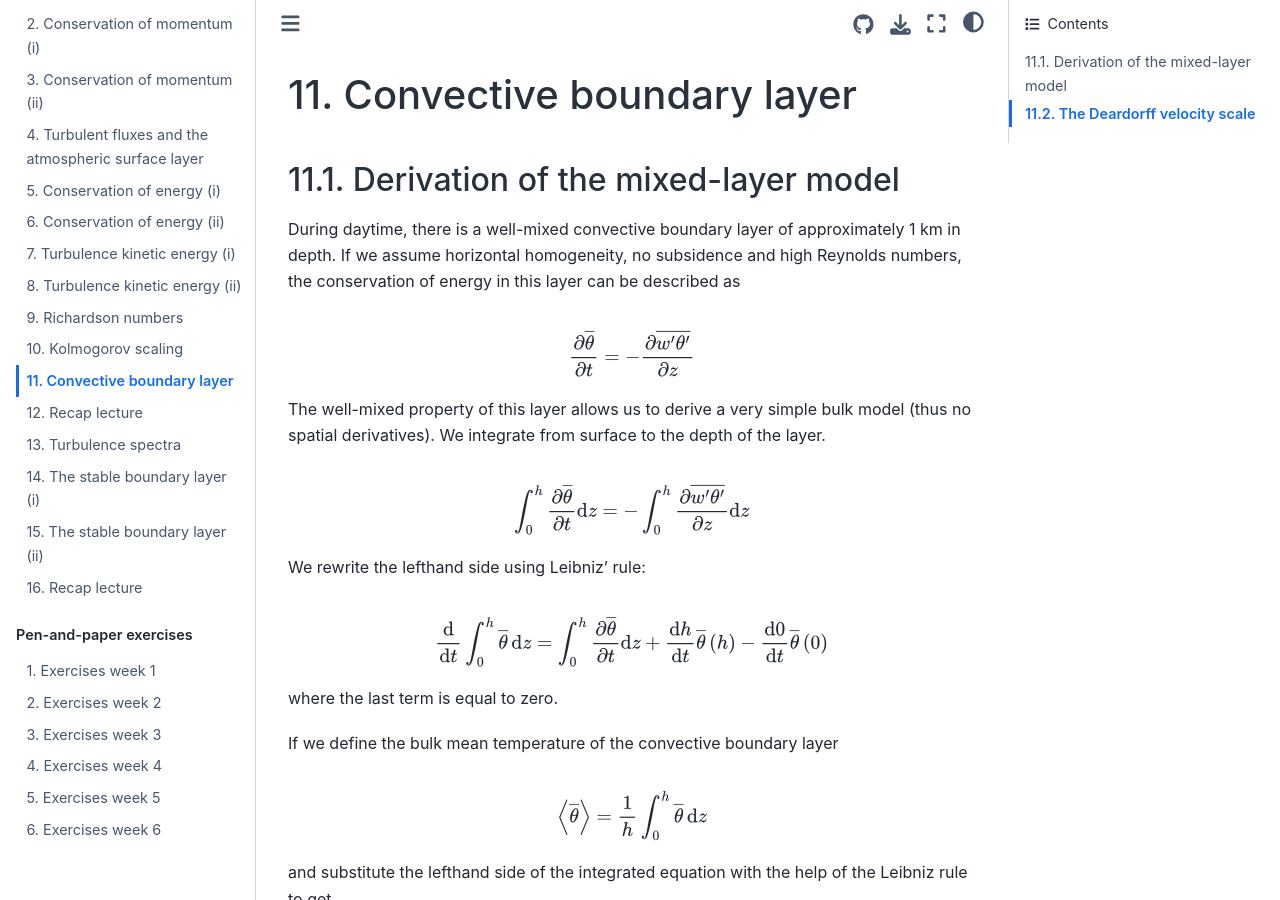
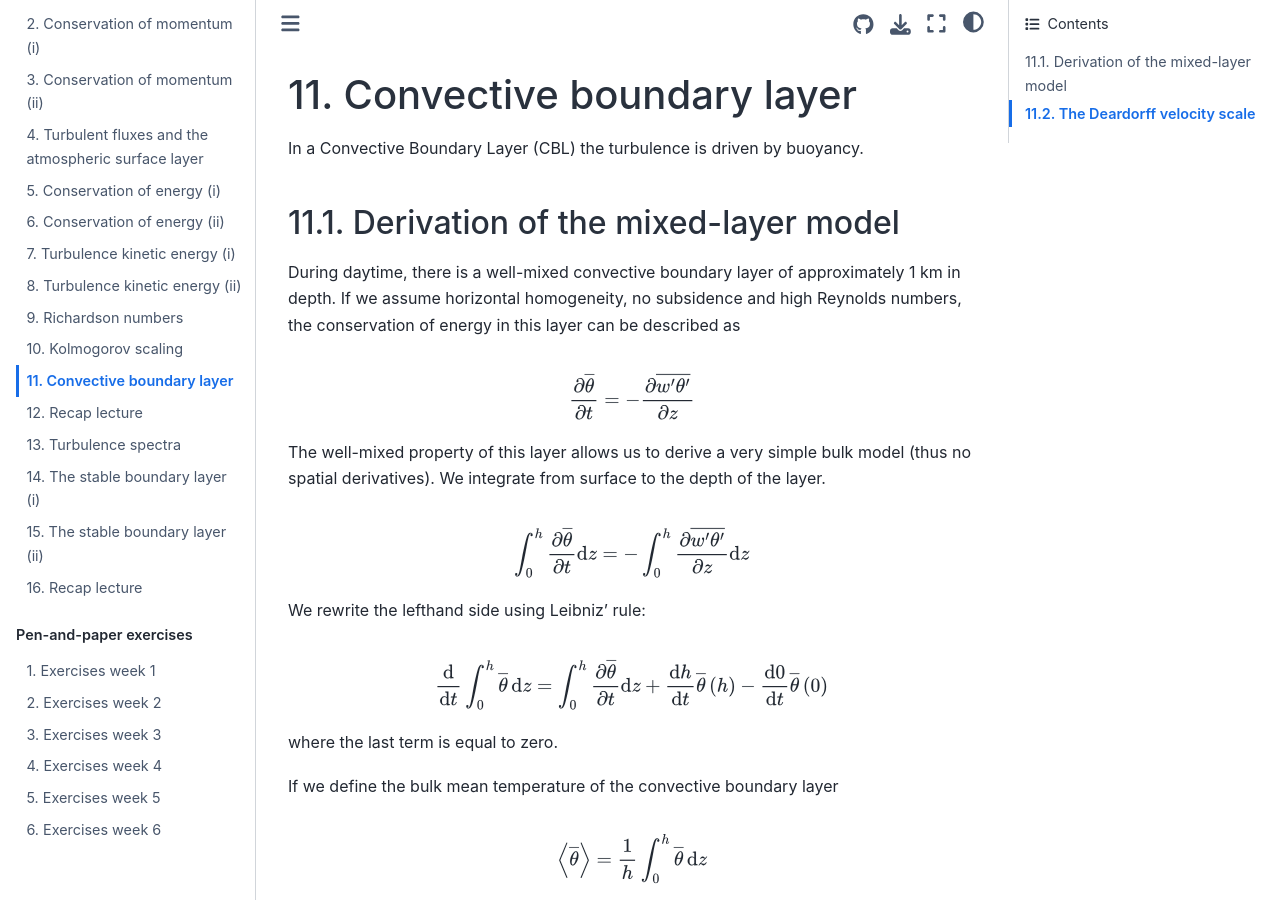
Before and after one commit to boundary-layer-meteo/boundary-layer-meteo.github.io, a Jupyter Book: the page built from lectures/11_cbl.md, in a window 1280 px wide and 900 px high. Built offline with Jupyter Book 1.0.4 settings and Sphinx 7.4.7 and the Sphinx Book theme 1.1.4, drawn with Linux system fonts in a browser that asks for light colours.

Commit message:
CBL means turbulence by buoyancy

```diff
--- a/lectures/11_cbl.md
+++ b/lectures/11_cbl.md
@@ -1,5 +1,6 @@
 # Convective boundary layer
 
+In a Convective Boundary Layer (CBL) the turbulence is driven by buoyancy.
 ## Derivation of the mixed-layer model
 
 During daytime, there is a well-mixed convective boundary layer of approximately 1 km in depth.
```
